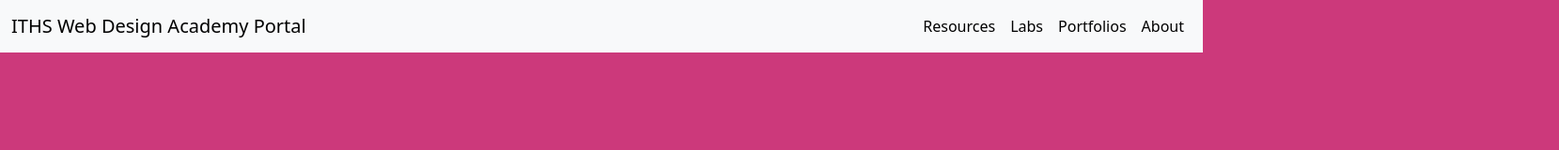
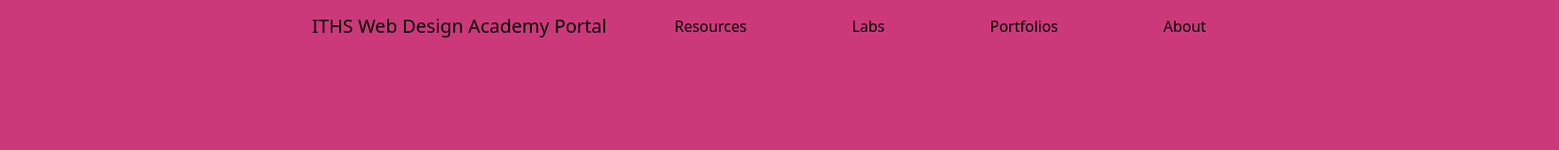
Before and after one commit to Gregory271/ITHSWDP, a plain HTML site: page ITHSWDPortal/index.html in a window 1280 px wide. Shown: the whole page at 94% size, 1659 px wide, since content can reach past the window. Drawn offline with nearby package versions, Linux system fonts and the light colour scheme.

Commit message:
Add files via upload

```diff
--- a/ITHSWDPortal/index.html
+++ b/ITHSWDPortal/index.html
@@ -10,25 +10,25 @@
 </head>
 
 <body>
-	<nav class="navbar navbar-expand-lg bg-body-tertiary">
+	<nav class="navbar navbar-expand-lg background-navbar header-text">
   <div class="container-fluid">
-    <a class="navbar-brand" href="#">ITHS Web Design Academy Portal</a>
+    <a class="navbar-brand ms-lg-6" href="#">ITHS Web Design Academy Portal</a>
     <button class="navbar-toggler" type="button" data-bs-toggle="collapse" data-bs-target="#navbarSupportedContent" aria-controls="navbarSupportedContent" aria-expanded="false" aria-label="Toggle navigation">
       <span class="navbar-toggler-icon"></span>
     </button>
     <div class="d-flex flex-row-reverse" id="navbarSupportedContent">
-      <ul class="navbar-nav me-auto mb-2 mb-lg-0">
-        <li class="nav-item">
+      <ul class="navbar-nav me-lg-6 mb-2 mb-lg-0">
+        <li class="nav-item mx-lg-5">
           <a class="nav-link active" aria-current="page" href="#">Resources</a>
         </li>
 
-        <li class="nav-item">
+        <li class="nav-item mx-lg-5">
           <a class="nav-link active" aria-current="page" href="#">Labs</a>
         </li>
-		  <li class="nav-item">
+		  <li class="nav-item mx-lg-5">
           <a class="nav-link active" aria-current="page" href="#">Portfolios</a>
         </li>
-		  <li class="nav-item">
+		  <li class="nav-item mx-lg-5">
           <a class="nav-link active" aria-current="page" href="#">About</a>
         </li>
       </ul>
--- a/ITHSWDPortal/style.css
+++ b/ITHSWDPortal/style.css
@@ -4,3 +4,18 @@
 body{
 	background-color:#CC397B;
 }
+
+.me-lg-6{
+  margin-right: 20rem !important;
+}
+.ms-lg-6{
+  margin-left: 20rem !important;
+}
+
+navbar, navbar-brand{
+	font-size:21px;
+}
+
+bg-navbar{
+	background-color:#494949!important;
+}
```
